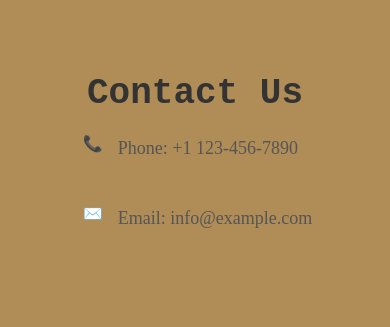
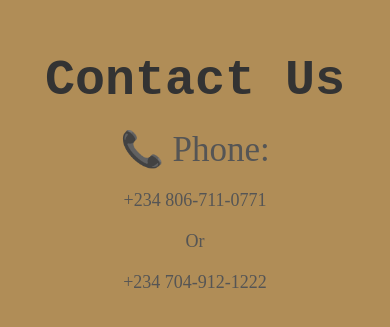
Before and after one commit to JulietNnaji/Tickets-Section, a plain HTML site: page contact.html in a window 390 px wide. Shown: the part 261-588 px from the top of the page. Drawn offline with Linux system fonts and the light colour scheme.

Commit message:
Added the phone number to be contacted for Platnium and gold tickets

```diff
--- a/contact.html
+++ b/contact.html
@@ -8,7 +8,7 @@
     <style>
         @font-face {
     font-family: 'GRASSEVENT', 'Courier New', monospace;
-  src: url('path/to/fonts/GRASSEVENT.ttf') format('truetype');
+    src: url('C:\\Users\\Downloads\\grassevent\\GRASSEVENT.ttf') format('truetype');
   font-weight: normal;
   font-style: normal;
 }
@@ -27,30 +27,30 @@
         }
 
         h1 {
-               font-size: 25px; font-family: 'GRASSEVENT', 'Courier New', monospace;
+               font-family: 'GRASSEVENT', 'Courier New', monospace;
             color: #333;
             margin-bottom: 20px;
             font-size: 36px;
         }
 
         .contact-info {
-            display: flex;
             align-items: center;
-            margin-bottom: 40px;
+            margin-bottom: 10px;
         }
-
         .contact-info span {
             width: 30px;
             height: 30px;
             margin-right: 10px;
         }
 
-        .contact-info p {
+        .contact-info p,  .contact-info span {
             font-size: 18px;
             color: #555;
             margin: 0;
         }
-
+        .contact-info p{
+            margin-top: 20px;
+        }
         .animation-container {
             display: flex;
             justify-content: center;
@@ -79,17 +79,18 @@
 <body>
 
     <div class="container">
-        <h1>Contact Us</h1>
+        <h1 style="font-size: 50px;">Contact Us</h1>
 
         <div class="animation-container"></div>
         <div class="contact-info animated">
-            <span>📞</span>
-            <p>Phone: +1 123-456-7890</p>
+            <span style="font-size: 35px;">📞 Phone:</span>
+            <p>+234 806-711-0771</p>
         </div>
-
         <div class="contact-info animated">
-            <span>✉️</span>
-            <p>Email: info@example.com</p>
+            <p>Or</p>
+        </div>
+        <div class="contact-info animated">
+            <p>+234 704-912-1222</p>
         </div>
     </div>
 
```
Also changed, not shown: index.html (+1 -1 lines), registration.html (+1 -1 lines).
